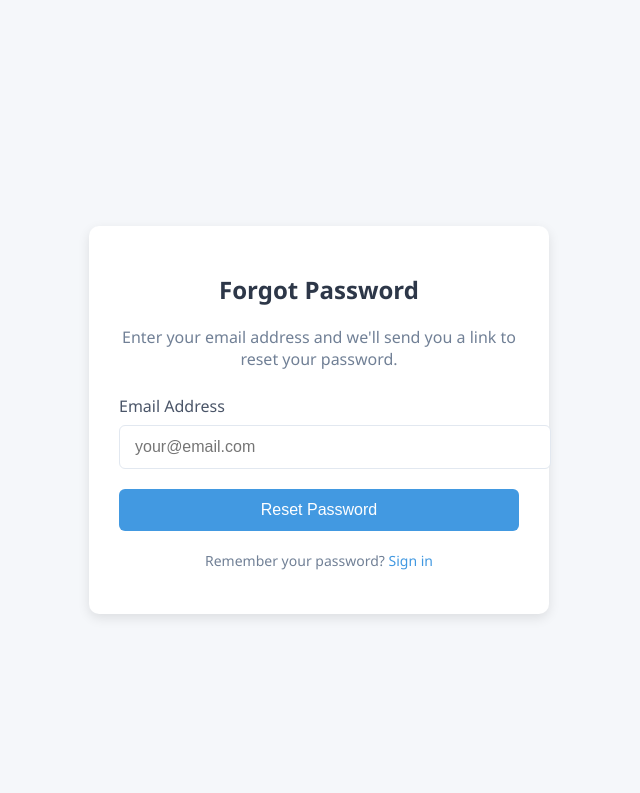
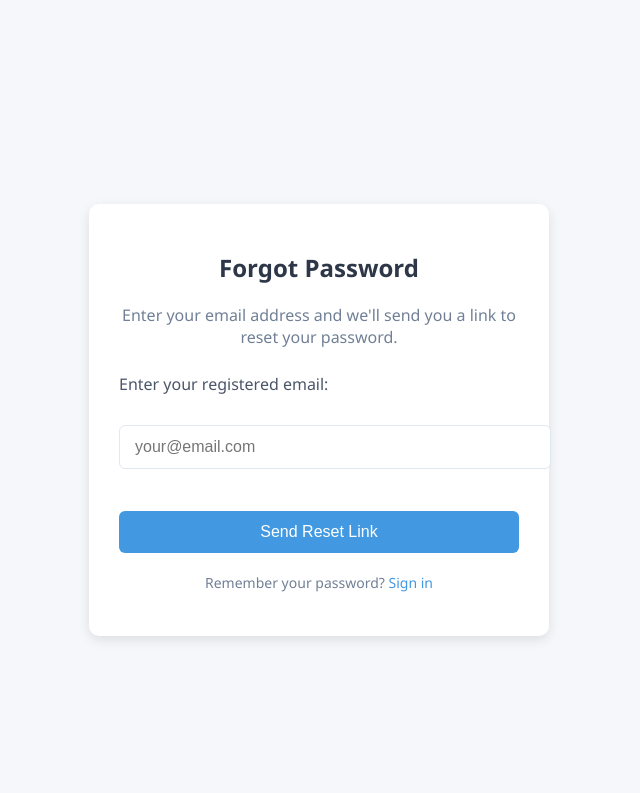
Before and after one commit to 9endu/rotbot, a Flask app: page /forgot-password in a window 1280 px wide. Shown: the top 793 px of the page, without its empty margins (321-961 px from the left). Run offline with Flask 3, Linux system fonts and the light colour scheme; parts of the project's set-up code (start-up, migrations or seed data) failed here and were passed over.

Commit message:
forgot and reset password done

```diff
--- a/app.py
+++ b/app.py
@@ -6,12 +6,14 @@ from PIL import Image
 import torch
 import pyrebase
 from torchvision import models, transforms
-
+from dotenv import load_dotenv
 from flask import Flask, render_template, request, jsonify, redirect, url_for, session, send_from_directory,flash
+from email.mime.text import MIMEText
+import smtplib
 
 # Firebase (if used elsewhere in your app)
 import firebase_admin
-from firebase_admin import credentials, db
+from firebase_admin import credentials, db,initialize_app
 
 # Optional utilities (if you still use them in your app)
 import datetime
@@ -23,6 +25,9 @@ import joblib
 
 # Initialize Flask app
 app = Flask(__name__)
+load_dotenv()
+sender = os.getenv("GMAIL_USER")
+password = os.getenv("GMAIL_APP_PASSWORD")
 app.secret_key ='a3443ca5af1d56ae7bd937cc8d2c462d'
 
 ADMIN_EMAIL = 'admin@example.com'
@@ -152,42 +157,73 @@ def forgot_password():
     if request.method == 'POST':
         email = request.form['email']
 
-        # Access the 'companies' node in the Firebase Realtime Database
         companies_ref = db.reference('companies')
-        companies = companies_ref.get()  # Get all companies data
+        companies = companies_ref.get()
 
-        # Iterate through the companies to check if the email exists
         for company_key, company_data in companies.items():
             if company_data.get('email') == email:
-                return render_template('reset_password.html', email=email)
+                reset_link = url_for('reset_password', email=email, _external=True)
+                send_email(
+                    to=email,
+                    subject="Reset Your Password",
+                    body=f"Click the link to reset your password: {reset_link}"
+                )
+                return "Password reset email sent. Please check your inbox."
 
         return "Email not found. Try again."
 
     return render_template('forgot_password.html')
 
 
-@app.route('/reset-password', methods=['POST'])
+@app.route('/reset-password', methods=['GET', 'POST'])
 def reset_password():
-    email = request.form['email']
-    new_password = request.form['new_password']
+    if request.method == 'GET':
+        email = request.args.get('email')
+        if email:
+            return render_template('reset_password.html', email=email)
+        return "Invalid reset link."
 
-    # Access the 'companies' node in the Firebase Realtime Database
-    companies_ref = db.reference('companies')
-    companies = companies_ref.get()  # Get all companies data
+    elif request.method == 'POST':
+        email = request.form['email']
+        new_password = request.form['new_password']
 
-    # Iterate through the companies to find the email and update the password
-    for company_key, company_data in companies.items():
-        if company_data.get('email') == email:
-            # Update the password for the company
-            company_ref = companies_ref.child(company_key)  # Reference to the specific company
-            company_ref.update({
-                "password": new_password
-            })
+        companies_ref = db.reference('companies')
+        companies = companies_ref.get()
 
-            # Redirect to login.html with a success message
-            return redirect(url_for('login', success_message="Password updated successfully"))
+        for company_key, company_data in companies.items():
+            if company_data.get('email') == email:
+                company_ref = companies_ref.child(company_key)
+                company_ref.update({
+                    "password": new_password
+                })
+                return redirect(url_for('login', success_message="Password updated successfully"))
 
-    return "Something went wrong."
+        return "Something went wrong."
+
+def send_email(to, subject, body):
+    sender = os.getenv("GMAIL_USER")
+    password = os.getenv("GMAIL_APP_PASSWORD")
+    print(f"Sender: {sender}, Password: {password}")
+
+    if not all([sender, password]):
+        raise ValueError("Email credentials not configured")
+
+    msg = MIMEText(body)
+    msg["Subject"] = subject
+    msg["From"] = sender
+    msg["To"] = to
+
+    try:
+        with smtplib.SMTP_SSL("smtp.gmail.com", 465) as server:
+            server.login(sender, password)
+            server.send_message(msg)
+        return True
+    except smtplib.SMTPAuthenticationError:
+        print("SMTP Authentication Failed. Check your credentials.")
+        return False
+    except Exception as e:
+        print(f"Email sending failed: {str(e)}")
+        return False
 
 @app.route('/profile')
 def profile():
--- a/templates/forgot_password.html
+++ b/templates/forgot_password.html
@@ -1,8 +1,6 @@
 <!DOCTYPE html>
-<html lang="en">
+<html>
 <head>
-    <meta charset="UTF-8">
-    <meta name="viewport" content="width=device-width, initial-scale=1.0">
     <title>Forgot Password</title>
     <style>
         body {
@@ -94,16 +92,13 @@
     <p style="color: #718096; margin-bottom: 25px; text-align: center;">
         Enter your email address and we'll send you a link to reset your password.
     </p>
-
-        <form method="POST" action="/forgot-password">
+    <form method="POST" action="{{ url_for('forgot_password') }}">
         <div class="form-group">
-                <label for="email">Email Address</label>
-                <input type="email" id="email" name="email" required placeholder="your@email.com">
+        <label for="email">Enter your registered email:</label><br>
+        <input type="email" id="email" name="email"required placeholder="your@email.com"><br><br>
         </div>
-
-            <button type="submit">Reset Password</button>
+        <button type="submit">Send Reset Link</button>
     </form>
-
     <p class="footer-text">
         Remember your password? <a href="/login">Sign in</a>
     </p>
```
Also changed, not shown: templates/reset_password.html (+5 -8 lines), testing.py (added, +11 -0 lines), 1 other file. Lines whose indentation alone changed are shown as unchanged.
